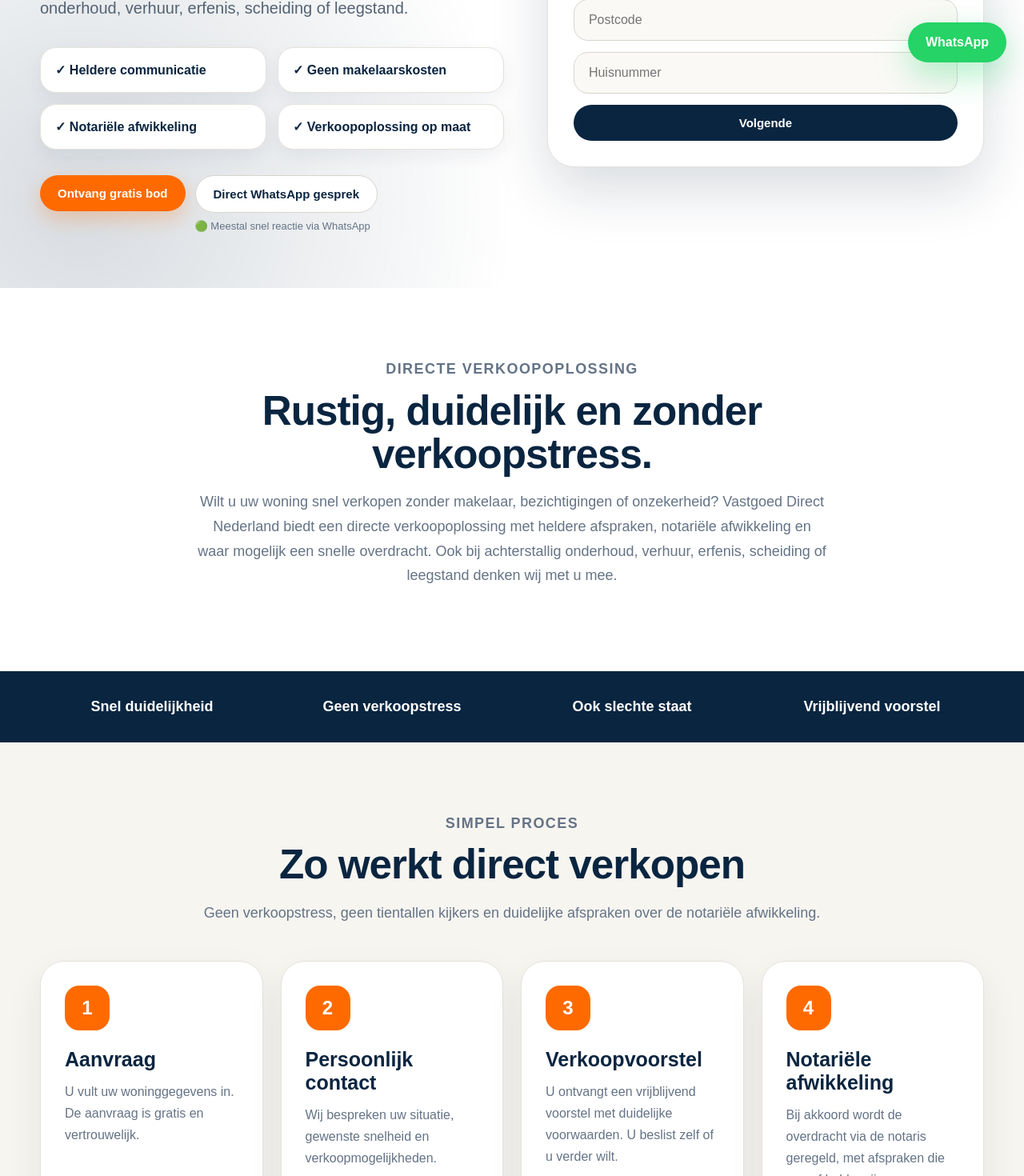
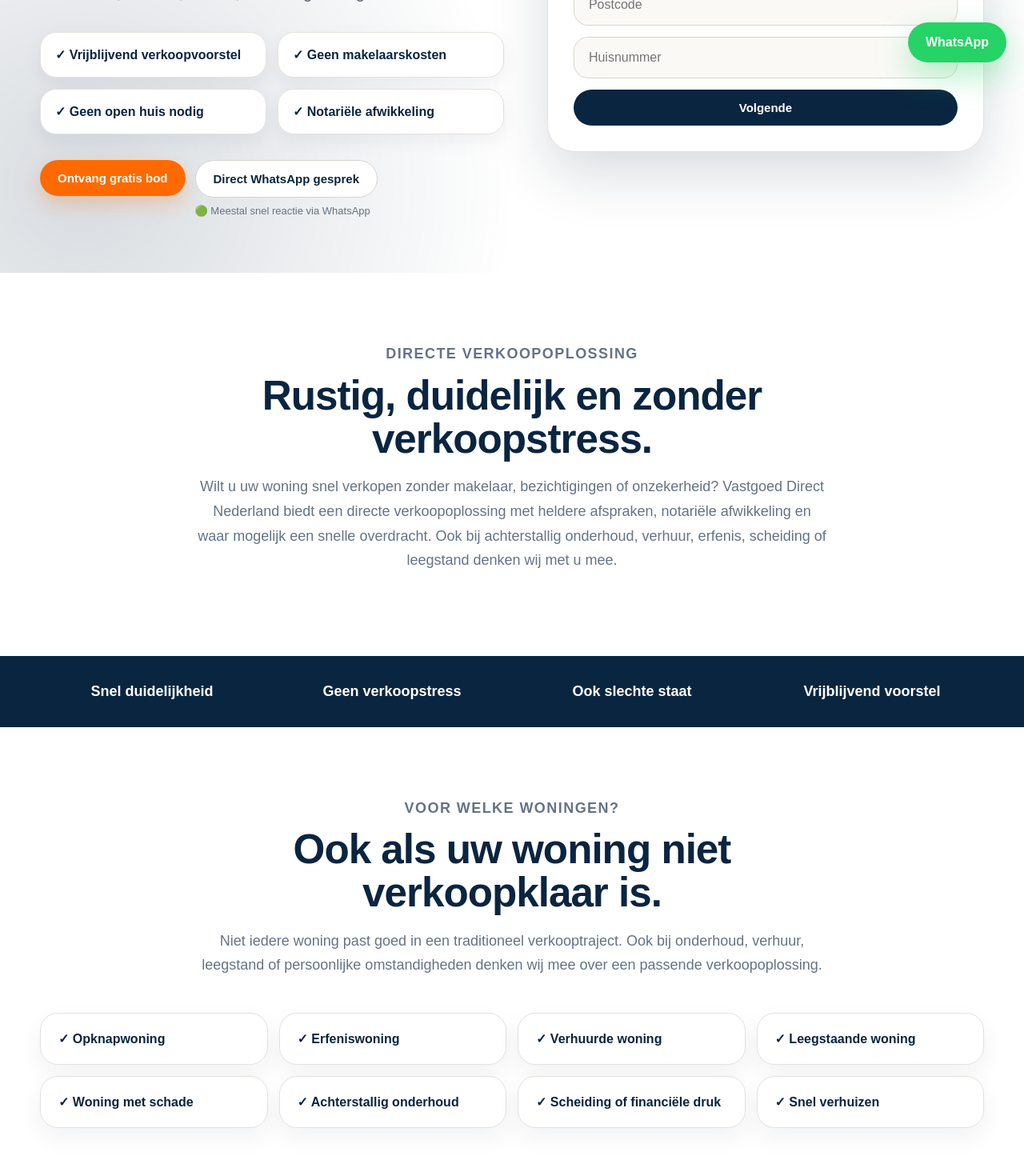
Before and after one commit to vastgoeddirectnl/verkoopjehuisdirect, a Next.js app: page / in a window 1280 px wide. Shown: the part 700-2170 px from the top of the page at 80% size. Built offline with nearby package versions, Linux system fonts and the light colour scheme.

Commit message:
Update page.jsx

```diff
--- a/app/page.jsx
+++ b/app/page.jsx
@@ -93,14 +93,6 @@ const faqSchema = {
         text: "Niet altijd. Dit hangt af van de situatie en de gewenste oplevering. Ook oplevering in huidige staat of in overleg kan bespreekbaar zijn.",
       },
     },
-    {
-      "@type": "Question",
-      name: "Kan ik contact opnemen als ik nog twijfel?",
-      acceptedAnswer: {
-        "@type": "Answer",
-        text: "Ja, een aanvraag is vrijblijvend. U kunt eerst rustig bespreken wat mogelijk is voordat u ergens een beslissing over neemt.",
-      },
-    },
   ],
 };
 
@@ -184,6 +176,7 @@ const { error } = await supabase.from("leads").insert([
         type="application/ld+json"
         dangerouslySetInnerHTML={{ __html: JSON.stringify(faqSchema) }}
       />
+
       <style jsx global>{`
         * { box-sizing: border-box; }
         html { scroll-behavior: smooth; }
@@ -191,8 +184,8 @@ const { error } = await supabase.from("leads").insert([
         a { color: inherit; text-decoration: none; }
         .container { width: min(1180px, calc(100% - 40px)); margin: 0 auto; }
         .top-strip { background: #0a2540; color: #fff; font-size: 14px; font-weight: 800; }
-        .top-strip-inner { min-height: 42px; display: flex; align-items: center; justify-content: space-between; gap: 16px; }
-        .top-points { display: flex; align-items: center; gap: 20px; flex-wrap: wrap; }
+        .top-strip-inner { min-height: 42px; display: flex; align-items: center; justify-content: center; gap: 16px; }
+        .top-points { display: flex; align-items: center; justify-content: center; gap: 20px; flex-wrap: wrap; }
         .header { position: sticky; top: 0; z-index: 50; background: rgba(255,255,255,.96); border-bottom: 1px solid #e6e2db; backdrop-filter: blur(10px); }
         .header-inner { min-height: 82px; display: flex; align-items: center; justify-content: space-between; gap: 24px; }
         .logo { display: block; width: 210px; max-width: 100%; height: auto; object-fit: contain; }
@@ -255,6 +248,7 @@ const { error } = await supabase.from("leads").insert([
         .highlight-item { background: rgba(255,255,255,.1); border: 1px solid rgba(255,255,255,.14); border-radius: 18px; padding: 16px; font-weight: 900; }
         .scenario-grid { display: grid; grid-template-columns: repeat(4, 1fr); gap: 14px; }
         .scenario { background: #fff; border: 1px solid #e6e2db; border-radius: 22px; padding: 22px; font-weight: 900; box-shadow: 0 12px 30px rgba(10,37,64,.06); }
+        .scenario:hover { border-color: #ff6a00; transform: translateY(-1px); }
         .experience-card { background: #fff; border: 1px solid #e6e2db; border-radius: 30px; padding: 30px; box-shadow: 0 18px 44px rgba(10,37,64,.08); }
         .experience-card strong { display: block; margin-bottom: 10px; font-size: 21px; color: #0a2540; }
         .experience-card p { color: #647386; line-height: 1.7; margin: 0; }
@@ -267,10 +261,11 @@ const { error } = await supabase.from("leads").insert([
         .cta p { color: #c7d2df; font-size: 19px; line-height: 1.7; }
         .cta-buttons { display: flex; justify-content: center; gap: 12px; flex-wrap: wrap; margin-top: 28px; }
         .footer { background: #071827; color: #cbd5e1; padding: 46px 0; }
-        .footer-grid { display: grid; grid-template-columns: 1.4fr 1fr 1fr; gap: 34px; }
+        .footer-grid { display: grid; grid-template-columns: 1.3fr 1fr 1fr 1fr; gap: 34px; }
         .footer-logo { width: 220px; max-width: 100%; height: auto; background: #fff; border-radius: 14px; padding: 8px; object-fit: contain; }
         .footer h3 { color: #fff; margin: 0 0 12px; }
         .footer p { margin: 6px 0; color: #b8c3d0; }
+        .footer a:hover { color: #fff; }
         .whatsapp-float { position: fixed; right: 22px; bottom: 22px; z-index: 60; background: #25d366; color: #fff; border-radius: 999px; padding: 16px 22px; font-weight: 900; box-shadow: 0 16px 40px rgba(37,211,102,.35); }
         .success { text-align: center; padding: 34px 10px; }
         .success-icon { width: 66px; height: 66px; border-radius: 50%; background: #dcfce7; color: #15803d; display: flex; align-items: center; justify-content: center; margin: 0 auto 16px; font-size: 34px; font-weight: 900; }
@@ -318,6 +313,7 @@ const { error } = await supabase.from("leads").insert([
           </a>
           <nav className="nav">
             <a href="#werkwijze">Werkwijze</a>
+            <a href="/huis-direct-verkopen">Huis direct verkopen</a>
             <a href="/huis-snel-verkopen">Huis snel verkopen</a>
             <a href="/woning-verkopen-zonder-makelaar">Zonder makelaar</a>
             <a href="#mogelijkheden">Mogelijkheden</a>
@@ -345,10 +341,10 @@ const { error } = await supabase.from("leads").insert([
             </p>
 
             <div className="trust-row">
-              <div className="trust-card">✓ Heldere communicatie</div>
+              <div className="trust-card">✓ Vrijblijvend verkoopvoorstel</div>
               <div className="trust-card">✓ Geen makelaarskosten</div>
+              <div className="trust-card">✓ Geen open huis nodig</div>
               <div className="trust-card">✓ Notariële afwikkeling</div>
-              <div className="trust-card">✓ Verkoopoplossing op maat</div>
             </div>
 
             <div className="hero-buttons">
@@ -465,6 +461,29 @@ const { error } = await supabase.from("leads").insert([
         </div>
       </section>
 
+      <section className="section section-white">
+        <div className="container">
+          <div className="section-head">
+            <p className="eyebrow">Voor welke woningen?</p>
+            <h2>Ook als uw woning niet verkoopklaar is.</h2>
+            <p>
+              Niet iedere woning past goed in een traditioneel verkooptraject. Ook bij onderhoud, verhuur, leegstand of persoonlijke omstandigheden denken wij mee over een passende verkoopoplossing.
+            </p>
+          </div>
+
+          <div className="scenario-grid">
+            <div className="scenario">✓ Opknapwoning</div>
+            <div className="scenario">✓ Erfeniswoning</div>
+            <div className="scenario">✓ Verhuurde woning</div>
+            <div className="scenario">✓ Leegstaande woning</div>
+            <div className="scenario">✓ Woning met schade</div>
+            <div className="scenario">✓ Achterstallig onderhoud</div>
+            <div className="scenario">✓ Scheiding of financiële druk</div>
+            <div className="scenario">✓ Snel verhuizen</div>
+          </div>
+        </div>
+      </section>
+
       <section id="werkwijze" className="section">
         <div className="container">
           <div className="section-head">
@@ -474,10 +493,10 @@ const { error } = await supabase.from("leads").insert([
           </div>
           <div className="steps">
             {[
-              ["1", "Aanvraag", "U vult uw woninggegevens in. De aanvraag is gratis en vertrouwelijk."],
+              ["1", "Aanvraag", "U vult uw woninggegevens in. De aanvraag is gratis en vrijblijvend."],
               ["2", "Persoonlijk contact", "Wij bespreken uw situatie, gewenste snelheid en verkoopmogelijkheden."],
-              ["3", "Verkoopvoorstel", "U ontvangt een vrijblijvend voorstel met duidelijke voorwaarden. U beslist zelf of u verder wilt."],
-              ["4", "Notariële afwikkeling", "Bij akkoord wordt de overdracht via de notaris geregeld, met afspraken die vooraf helder zijn."],
+              ["3", "Verkoopvoorstel", "U ontvangt een helder voorstel met duidelijke voorwaarden."],
+              ["4", "Notariële afwikkeling", "Bij akkoord worden de afspraken vastgelegd en via de notaris geregeld."],
             ].map(([num, title, text]) => (
               <div key={title} className="card">
                 <div className="number">{num}</div>
@@ -561,6 +580,27 @@ const { error } = await supabase.from("leads").insert([
       </section>
 
       <section className="section">
+        <div className="container highlight">
+          <div>
+            <p className="eyebrow">Waarom direct verkopen?</p>
+            <h2>Snel duidelijkheid zonder verkoopstress.</h2>
+            <p>
+              Een traditioneel verkooptraject past niet bij iedere situatie. Soms wilt u geen open huis, geen lange onderhandelingen en geen extra kosten voor makelaar, verkoopstyling of herstelwerk.
+            </p>
+          </div>
+
+          <div className="highlight-list">
+            <div className="highlight-item">✓ Geen makelaarskosten</div>
+            <div className="highlight-item">✓ Geen tientallen bezichtigingen</div>
+            <div className="highlight-item">✓ Woning hoeft niet perfect te zijn</div>
+            <div className="highlight-item">✓ Opleverdatum in overleg</div>
+            <div className="highlight-item">✓ Notariële afwikkeling</div>
+            <div className="highlight-item">✓ Vrijblijvend voorstel</div>
+          </div>
+        </div>
+      </section>
+
+      <section className="section section-white">
         <div className="container">
           <div className="section-head">
             <p className="eyebrow">Ervaringen</p>
@@ -626,6 +666,7 @@ const { error } = await supabase.from("leads").insert([
             <a className="scenario" href="/opknapwoning-verkopen">Opknapwoning verkopen</a>
             <a className="scenario" href="/huis-verkopen-bij-erfenis">Huis verkopen bij erfenis</a>
             <a className="scenario" href="/verhuurde-woning-verkopen">Verhuurde woning verkopen</a>
+            <a className="scenario" href="/huis-verkopen-groningen">Huis verkopen in Groningen</a>
           </div>
         </div>
       </section>
@@ -651,7 +692,7 @@ const { error } = await supabase.from("leads").insert([
             </div>
             <div className="faq-item">
               <h3>Kopen jullie ook huizen in slechte staat?</h3>
-              <p>Ja, ook woningen met schade, achterstallig onderhoud of renovatiebehoefte kunnen worden aangemeld.</p>
+              <p>Ook woningen met schade, achterstallig onderhoud of renovatiebehoefte kunnen worden aangemeld.</p>
             </div>
             <div className="faq-item">
               <h3>Heb ik een makelaar nodig?</h3>
@@ -705,6 +746,15 @@ const { error } = await supabase.from("leads").insert([
             <p>06 12 23 80 51</p>
           </div>
           <div>
+            <h3>Populaire diensten</h3>
+            <p><a href="/huis-direct-verkopen">Huis direct verkopen</a></p>
+            <p><a href="/huis-snel-verkopen">Huis snel verkopen</a></p>
+            <p><a href="/woning-verkopen-zonder-makelaar">Zonder makelaar verkopen</a></p>
+            <p><a href="/opknapwoning-verkopen">Opknapwoning verkopen</a></p>
+            <p><a href="/huis-verkopen-bij-erfenis">Huis verkopen bij erfenis</a></p>
+            <p><a href="/verhuurde-woning-verkopen">Verhuurde woning verkopen</a></p>
+          </div>
+          <div>
             <h3>Website</h3>
             <p>verkoopjehuisdirect.nl</p>
             <p><a href="/privacyverklaring">Privacyverklaring</a></p>
```
Lines whose indentation alone changed are shown as unchanged.
